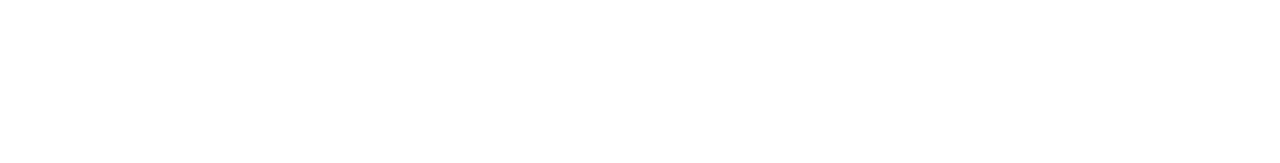
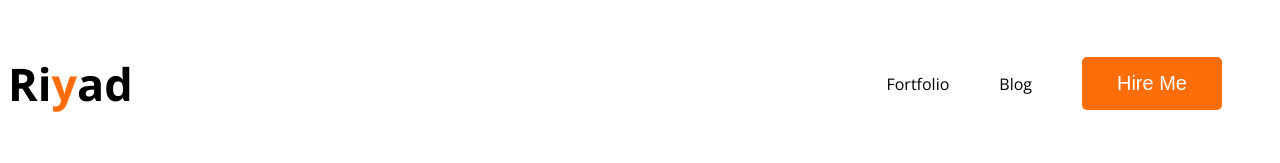
Before and after one commit to mdalihasanriyad/webdevelopment-portfolio, a plain HTML site: page index.html in a window 1280 px wide. Drawn offline with nearby package versions, Linux system fonts and the light colour scheme.

Commit message:
added nav

```diff
--- a/index.html
+++ b/index.html
@@ -4,10 +4,21 @@
     <meta charset="UTF-8">
     <meta name="viewport" content="width=device-width, initial-scale=1.0">
     <title>Web Development Portfolio</title>
+    <link rel="preconnect" href="https://fonts.googleapis.com">
+    <link rel="preconnect" href="https://fonts.gstatic.com" crossorigin>
+    <link href="https://fonts.googleapis.com/css2?family=Open+Sans:wght@400;700;800&display=swap" rel="stylesheet">
+    <link rel="stylesheet" href="styles/styles.css">
 </head>
 <body>
     <header>
-
+        <nav>
+            <h3 class="nav-title">Ri<span class="text-primary">y</span>ad</h3>
+                <ul>
+                    <li><a href=""></a>Fortfolio</li>
+                    <li><a href=""></a>Blog</li>
+                    <li><button class="btn-praimary">Hire Me</button></li>
+                </ul>
+        </nav>
     </header>
     <main>
 
--- /dev/null
+++ b/styles/styles.css
@@ -0,0 +1,46 @@
+/* Common shared styles */
+body {
+    font-family: 'Open Sans', sans-serif;
+}
+
+.text-primary {
+    color: #FD6E0A;
+}
+
+.btn-praimary {
+    border-radius: 5px;
+    background: #FD6E0A;
+    border: 0;
+    color:white;
+    font-size: 20px;
+    font-weight: 700px;
+    padding: 15px 35px;
+}
+
+/* nav relate stylels */
+.nav-title {
+    color: black;
+    font-size: 45px;
+    font-weight: 700;
+}
+
+nav {
+    display: flex;
+    align-items: center;
+    justify-content: space-between;
+}
+
+nav>ul {
+    display: flex;
+    align-items: center;
+}
+
+nav li {
+    list-style: none;
+    margin-right: 50px;
+}
+
+nav a {
+    text-decoration: none;
+    color: #474747;
+}
```
